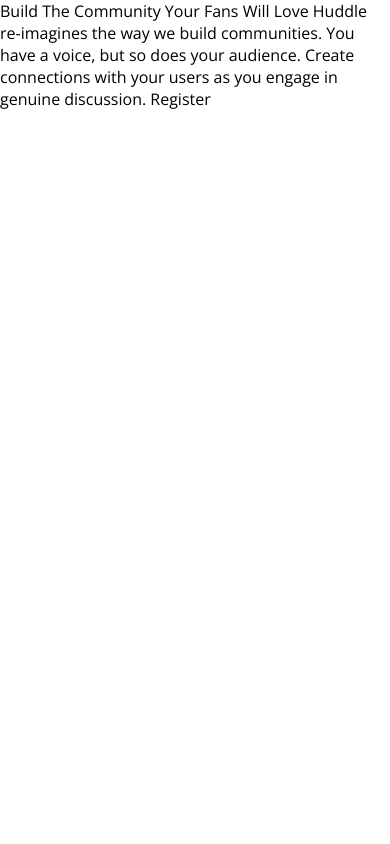
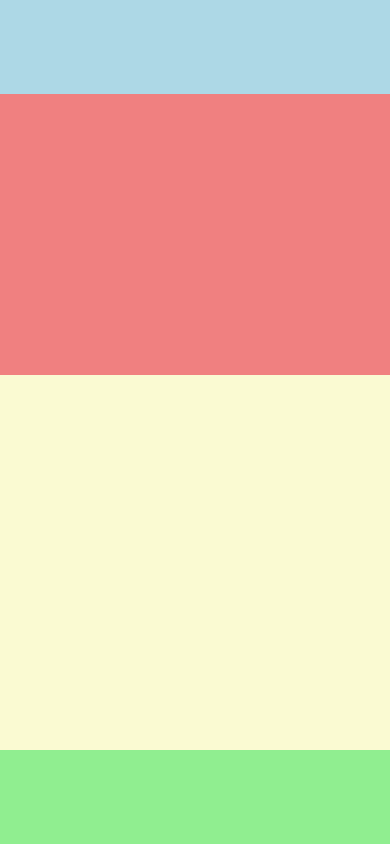
Before and after one commit to Paul-henry662/huddle-landing-page-with-single-introductory-section, a plain HTML site: page index.html in a window 390 px wide. Drawn offline with nearby package versions, Linux system fonts and the light colour scheme.

Commit message:
layout responsive (colored box model)

```diff
--- a/index.html
+++ b/index.html
@@ -14,9 +14,13 @@
   </head>
 
   <body>
-    Build The Community Your Fans Will Love
+    <header></header>
+    <section role="banner" class="illustration"></section>
+    <main></main>
+    <footer></footer>
+    <!--Build The Community Your Fans Will Love
     Huddle re-imagines the way we build communities. You have a voice, but so does your audience.
     Create connections with your users as you engage in genuine discussion.
-    Register
+    Register-->
   </body>
 </html>
--- a/scss/_base.scss
+++ b/scss/_base.scss
@@ -22,9 +22,23 @@ $bodyWeight: 400;
 $bodySize: 1rem;
 
 //## Breakpoints
-$mobileBreak: 769px;
+$breakpoints: (
+  mobilePortrait: 640px,
+  tabletPortrait: 768px,
+  tabletLandscape: 1024px,
+  laptop: 1280px,
+);
+
+//# Mixins
+//Media queries
+@mixin mediaQuery($size) {
+  @media (min-width: map-get($breakpoints, $size)) {
+    @content;
+  }
+}
 
 //# Resets
+/*Getting rid of default parameters*/
 * {
   margin: 0;
   padding: 0;
@@ -33,6 +47,5 @@ $mobileBreak: 769px;
 body {
   min-height: 100vh;
   font: $bodyWeight $bodySize $bodyFontStack;
+  background: url("../images/bg-mobile.svg") no-repeat, $violet;
 }
-
-//# Mixins
--- a/scss/_layout.scss
+++ b/scss/_layout.scss
@@ -1,2 +1,39 @@
 //layout.scss
-//Contains everything handling the layout
+@use "./base";
+
+/*Everything that handles the layout*/
+body {
+  display: grid;
+  grid-template-rows: 1fr 3fr 4fr 1fr;
+  grid-template-areas:
+    "header"
+    "illustration"
+    "main"
+    "footer";
+
+  @include base.mediaQuery(tabletPortrait) {
+    grid-template-rows: 1fr 6fr 1fr;
+    grid-template-columns: 1.25fr 1fr;
+    grid-template-areas:
+      "header header"
+      "illustration main"
+      "footer footer";
+  }
+}
+
+header {
+  grid-area: header;
+  background-color: lightblue;
+}
+.illustration {
+  grid-area: illustration;
+  background-color: lightcoral;
+}
+main {
+  grid-area: main;
+  background-color: lightgoldenrodyellow;
+}
+footer {
+  grid-area: footer;
+  background-color: lightgreen;
+}
```
Also changed, not shown: css/style.css, 1 other file.
